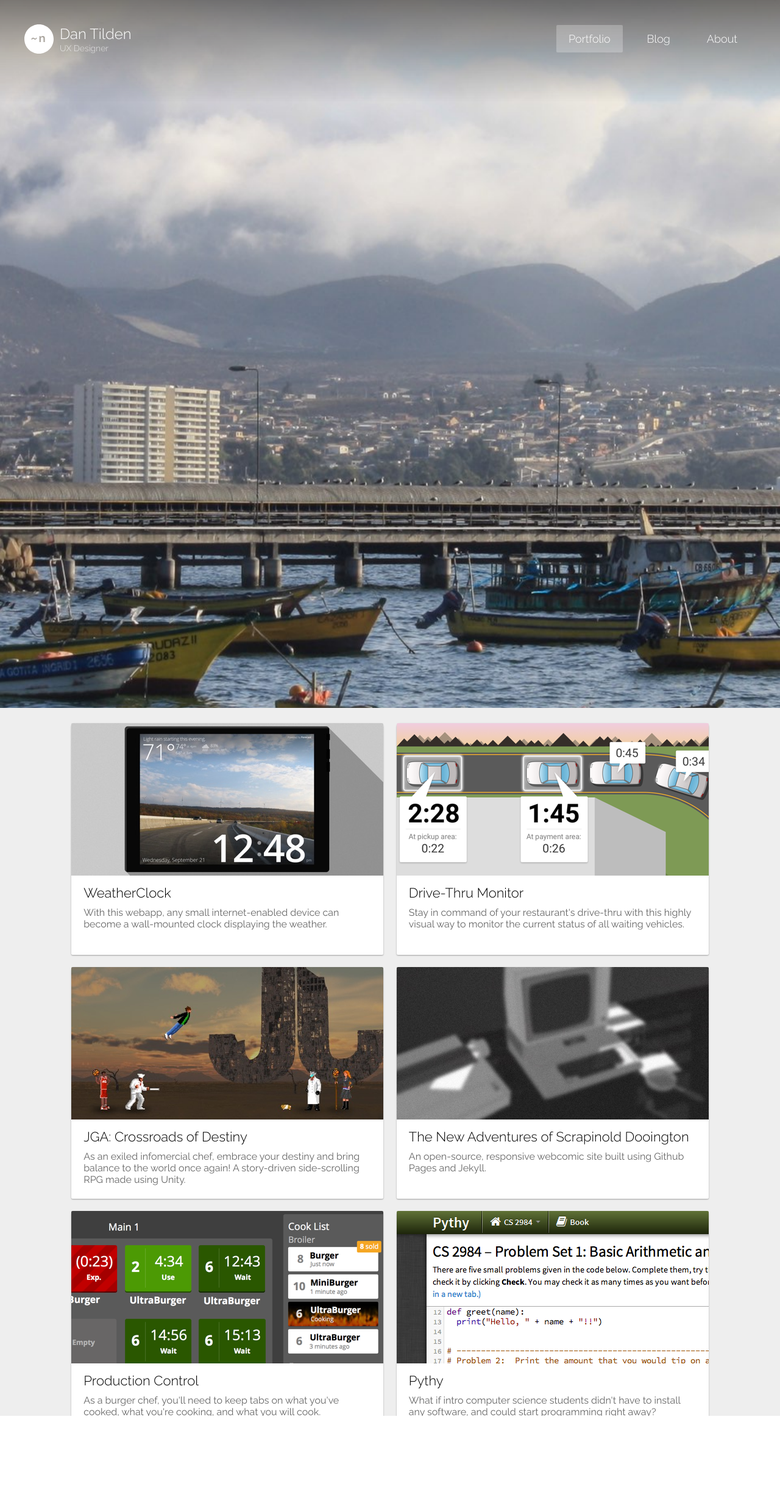
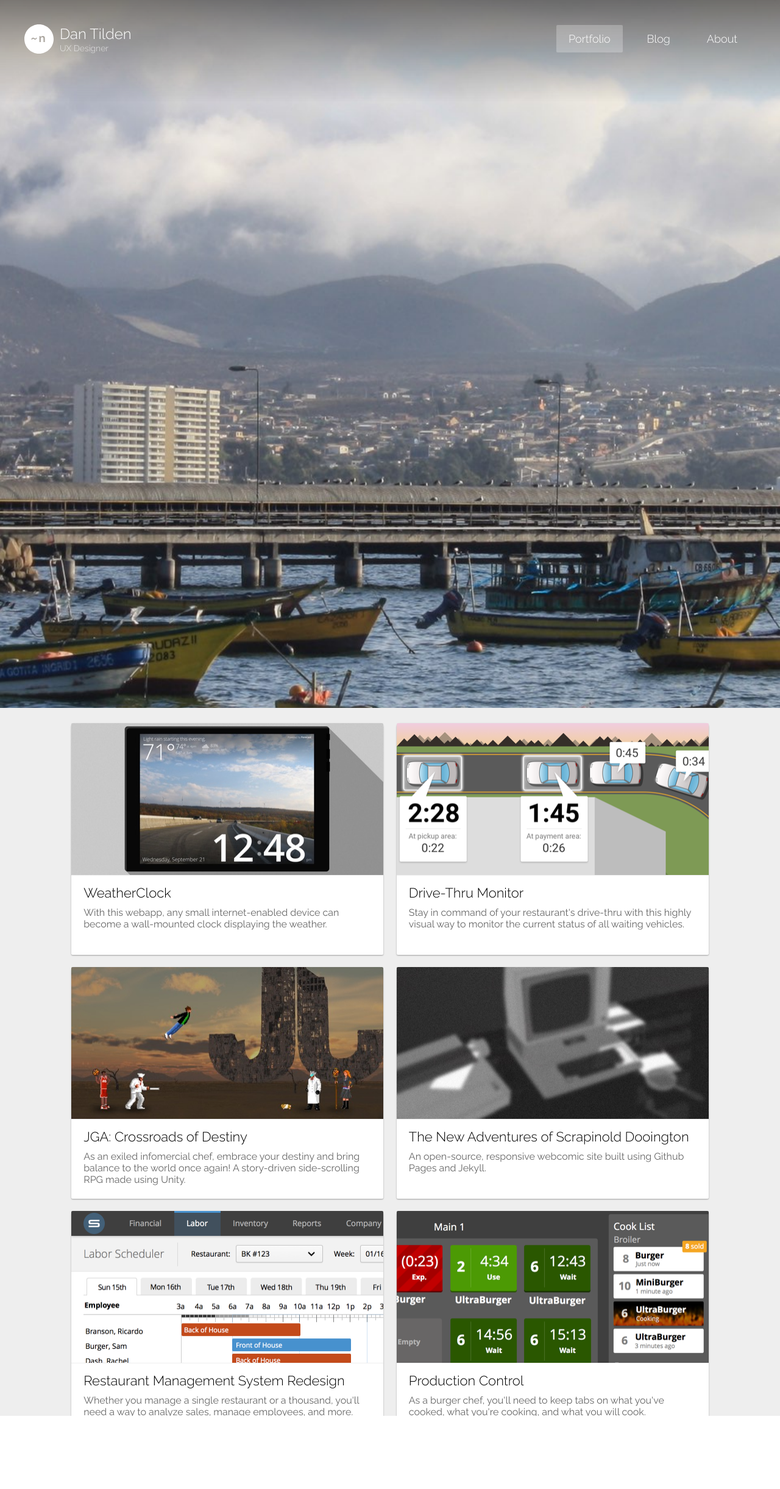
Before and after one commit to tilden/tilden.github.io, a Jekyll site: the page built from index.html, in a window 1280 px wide. Shown: the whole page at 61% size. Built offline with Jekyll 4.4.1, drawn with Linux system fonts in a browser that asks for light colours; nearby versions of some CDN libraries.

Commit message:
SEMS4 Project added

```diff
--- a/_data/projects.yml
+++ b/_data/projects.yml
@@ -18,6 +18,11 @@
   banner_img: "scrapinold_banner.jpg"
   url: "/projects/scrapinold"
 
+- name: "Restaurant Management System Redesign"
+  desc: "Whether you manage a single restaurant or a thousand, you'll need a way to analyze sales, manage employees, and more. This system has you covered."
+  banner_img: "sems4_banner.png"
+  url: "/projects/sems4"
+
 - name: "Production Control"
   desc: "As a burger chef, you'll need to keep tabs on what you've cooked, what you're cooking, and what you will cook. Production Control is here to help."
   banner_img: "pcu_banner.png"
--- a/css/style.css
+++ b/css/style.css
@@ -304,6 +304,7 @@ img.logo {
 
 .card > img {
   border-radius: 2px 2px 0 0;
+  border-bottom: 1px solid #eee;
 }
 
 .card .post_thumb {
--- /dev/null
+++ b/projects/sems4/index.html
@@ -0,0 +1,48 @@
+---
+layout: project
+banner_photo: "sems4_sky.jpg"
+title: "Restaurant Management System Redesign"
+project_subtitle: "Working with a usability firm, I helped deliver over 350 pages of wireframes depicting a reimagined version of a company's flagship product"
+use_dark_style: false
+is_project: true
+---
+
+<div class="section">
+  <!-- Note: I think this picture can be a collage of every screen in the final document -->
+
+  <div class="pic_desc">
+      <h3>A massive undertaking for a sprawling system...</h3>
+      <small>
+        In use at over 7,000 restaurants worldwide, the Restaurant Management System was an unqualified success.
+        However, as it had grown in popularity, it had also grown in features, slowly evolving into sprawling mess of interconnected pages.
+        <br /><br />
+        With support calls on the rise, something had to be done.
+      </small>
+  </div>
+
+</div> <!-- div.cols -->
+
+
+<div class="section">
+  <div class="pic_desc">
+    <h3>Calling in the experts</h3>
+    <small>
+    Redesigning such a system from the ground up would be no easy task, we decided
+    to team up with an external team of usability professionals with experience in the industry.
+  </small>
+  </div>
+</div>
+
+<div class="section">
+  <div class="pic_desc">
+    <h3>Informing the architecture</h3>
+    <small>
+    Then we made objects in the system, and all the actions you could do on them.
+    </small>
+  </div>
+</div>
+
+<div class="section">
+  <h3>Want to see it in action?</h3>
+  <small>Production Control is still a work in progress, but may eventually be deployed by a major restaurant chain!</small>
+</div>
```
Also changed, not shown: images/banners/sems4_banner.png (added), projects/sems4/sems4_sky.jpg (added).
